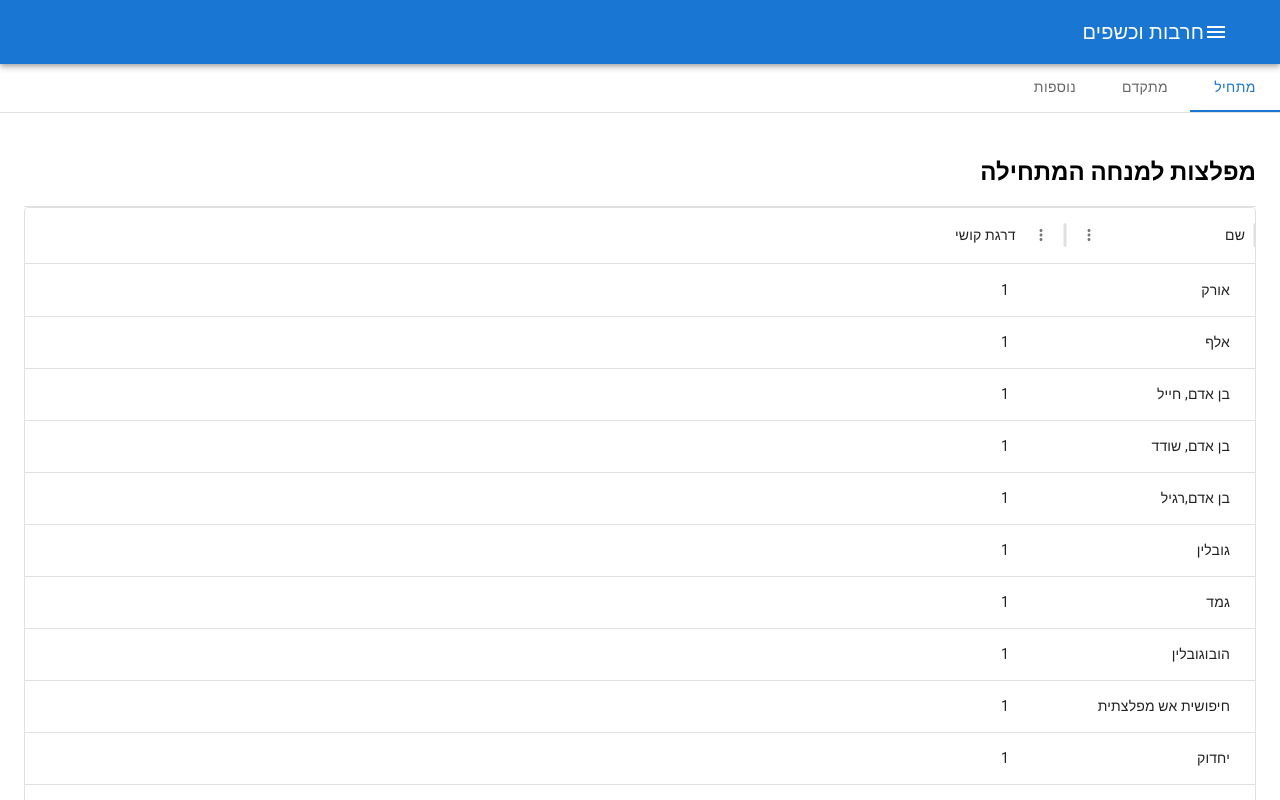
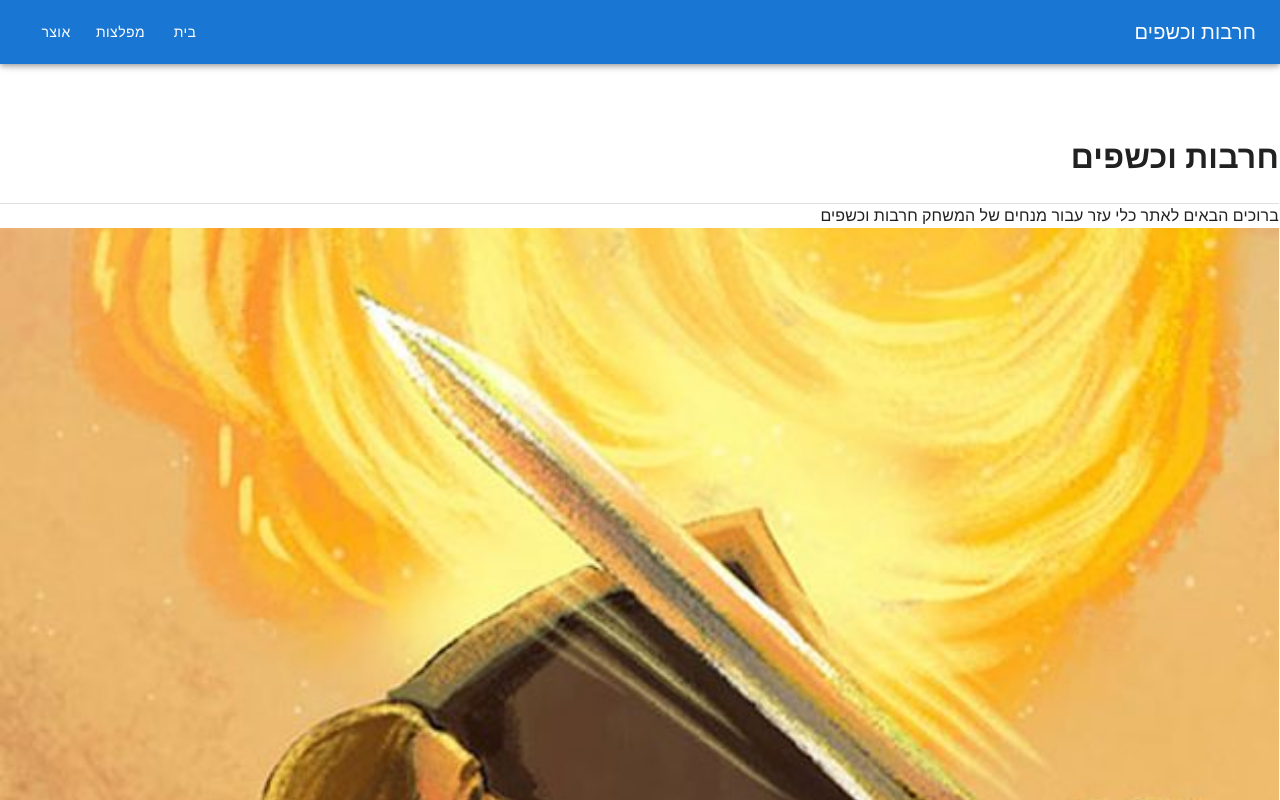
Before and after one commit to itaiag/swordsAndWizardry, a React (Create React App) app: page / in a window 1280 px wide. Shown: the top 800 px of the page. Built offline with nearby package versions, Linux system fonts and the light colour scheme.

Commit message:
Added drawer and home screen

```diff
--- a/public/index.html
+++ b/public/index.html
@@ -26,7 +26,7 @@
     -->
     <title>חרבות וכשפים - כלי עזר</title>
   </head>
-  <body>
+  <body dir="rtl">
     <noscript>You need to enable JavaScript to run this app.</noscript>
     <div id="root"></div>
     <!--
--- a/src/Components/App/App.tsx
+++ b/src/Components/App/App.tsx
@@ -1,22 +1,21 @@
 import * as React from 'react';
-import Menu from '../Menu/Menu';
-import MonstersView from '../MonstersView/MonstersView';
-import MonsterView from '../MonsterView/MonsterView';
 import TabbedMonstersView from '../MonstersView/TabbedMonstersView';
-import ButtonAppBar from '../ButtonAppBar/ButtonAppBar';
 import TreasureView from '../TreasureView/TreasureView';
 import { BrowserRouter as Router, Route, Routes } from 'react-router-dom';
-
+import MainAppBar from '../MainAppBar/MainAppBar';
+import HomeView from '../HomeView/HomeView';
+import MonsterView from '../MonsterView/MonsterView';
 
 class App extends React.Component {
     render() {
         return (
             <Router>
                 <div>
-                    <ButtonAppBar />
+                    <MainAppBar />
                     <Routes>
-                        <Route path="/" element={<TabbedMonstersView />} />
-                        <Route path="/monster" element={<MonsterView />} />
+                        <Route path="/" element={<HomeView />} />
+                        <Route path="/monsters" element={<TabbedMonstersView />} />
+                        <Route path="/monster" element={<MonsterView/>} />
                         <Route path="/treasure" element={<TreasureView />} />
                     </Routes>
                 </div>
--- /dev/null
+++ b/src/Components/HomeView/HomeView.tsx
@@ -0,0 +1,20 @@
+import Divider from '@mui/material/Divider';
+import { Typography } from '@mui/material';
+// import backgroundImage from '../../assets/imgs'; // Adjust the path as necessary
+
+const HomeView: React.FC = () => {
+    return (
+      <div style={{ marginRight: '1px' }}>
+        <h1>חרבות וכשפים</h1>
+        <Divider />
+         <Typography>
+              ברוכים הבאים לאתר כלי עזר עבור מנחים של המשחק חרבות וכשפים
+        </Typography>
+        <img className='responsiveImage' src={`${process.env.PUBLIC_URL}/images/home.jpg`} alt="Home Background" />
+        {/* <img src={backgroundImage} alt="Home Background" /> */}
+      </div>
+
+    );
+  };
+
+  export default HomeView;
--- /dev/null
+++ b/src/Components/MainAppBar/MainAppBar.tsx
@@ -0,0 +1,136 @@
+import * as React from 'react';
+import AppBar from '@mui/material/AppBar';
+import Box from '@mui/material/Box';
+import CssBaseline from '@mui/material/CssBaseline';
+import Divider from '@mui/material/Divider';
+import Drawer from '@mui/material/Drawer';
+import IconButton from '@mui/material/IconButton';
+import List from '@mui/material/List';
+import ListItem from '@mui/material/ListItem';
+import ListItemButton from '@mui/material/ListItemButton';
+import ListItemText from '@mui/material/ListItemText';
+import MenuIcon from '@mui/icons-material/Menu';
+import Toolbar from '@mui/material/Toolbar';
+import Typography from '@mui/material/Typography';
+import Button from '@mui/material/Button';
+import { Link } from 'react-router-dom';
+import { useNavigate } from 'react-router-dom';
+import TabbedMonstersView from '../MonstersView/TabbedMonstersView';
+import TreasureView from '../TreasureView/TreasureView';
+
+import { BrowserRouter as Router, Route, Routes } from 'react-router-dom';
+
+interface Props {
+    /**
+     * Injected by the documentation to work in an iframe.
+     * You won't need it on your project.
+     */
+    window?: () => Window;
+}
+
+const drawerWidth = 240;
+const navItems = ['בית', 'מפלצות', 'אוצר'];
+
+export default function DrawerAppBar(props: Props) {
+    const { window } = props;
+    const [mobileOpen, setMobileOpen] = React.useState(false);
+    const navigate = useNavigate();
+
+    const handleDrawerToggle = () => {
+        setMobileOpen((prevState) => !prevState);
+    };
+
+    const handleMenuItemClick = (path: any) => {
+        console.log(path.item);
+        switch (path.item) {
+            case 'בית':
+                navigate('/');
+                break;
+            case 'מפלצות':
+                navigate('/monsters');
+                break;
+            case 'אוצר':
+                navigate('/treasure');
+                break;
+            default:
+                break;
+        }
+        // navigate(path);
+    };
+
+
+    const drawer = (
+        <Box onClick={handleDrawerToggle} sx={{ textAlign: 'center' }}>
+            <Typography variant="h6" sx={{ my: 2 }}>
+                חרבות וכשפים
+            </Typography>
+            <Divider />
+            <List>
+                {navItems.map((item) => (
+                    <ListItem key={item} disablePadding>
+                        <ListItemButton sx={{ textAlign: 'center' }} onClick={() => handleMenuItemClick({ item })}>
+                            <ListItemText primary={item} />
+                        </ListItemButton>
+                    </ListItem>
+                ))}
+            </List>
+        </Box>
+    );
+
+    const container = window !== undefined ? () => window().document.body : undefined;
+
+    return (
+        <Box sx={{ display: 'flex' }}>
+            <CssBaseline />
+            <AppBar component="nav">
+                <Toolbar>
+                    <IconButton
+                        color="inherit"
+                        aria-label="open drawer"
+                        edge="start"
+                        onClick={handleDrawerToggle}
+                        sx={{ mr: 2, display: { sm: 'none' } }}
+                    >
+                        <MenuIcon />
+                    </IconButton>
+                    <Typography
+                        variant="h6"
+                        component="div"
+                        sx={{ flexGrow: 1, display: { xs: 'none', sm: 'block' } }}
+                    >
+                        חרבות וכשפים
+                    </Typography>
+                    <Box sx={{ display: { xs: 'none', sm: 'block' } }}>
+                        {navItems.map((item) => (
+                            <Button key={item} sx={{ color: '#fff' }} onClick={() => handleMenuItemClick({ item })} >
+                                {item}
+                            </Button>
+                        ))}
+                    </Box>
+                </Toolbar>
+            </AppBar>
+            <nav>
+                <Drawer
+                    container={container}
+                    variant="temporary"
+                    open={mobileOpen}
+                    onClose={handleDrawerToggle}
+                    ModalProps={{
+                        keepMounted: true, // Better open performance on mobile.
+                    }}
+                    sx={{
+                        display: { xs: 'block', sm: 'none' },
+                        '& .MuiDrawer-paper': { boxSizing: 'border-box', width: drawerWidth },
+                    }}
+                >
+                    {drawer}
+                </Drawer>
+            </nav>
+            <Box component="main" sx={{ p: 3 }}>
+                <Toolbar />
+                {/* <Typography>
+                </Typography> */}
+            </Box>
+        </Box>
+    );
+}
--- a/src/Components/MonstersView/TabbedMonstersView.tsx
+++ b/src/Components/MonstersView/TabbedMonstersView.tsx
@@ -3,7 +3,6 @@ import Tabs from '@mui/material/Tabs';
 import Tab from '@mui/material/Tab';
 import Box from '@mui/material/Box';
 import MonsterGrid from '../MonstersGrid/MonstersGrid';
-import MonstersView from './MonstersView';
 import { Divider } from '@mui/material';
 
 interface TabPanelProps {
--- a/src/index.css
+++ b/src/index.css
@@ -11,3 +11,17 @@ code {
   font-family: source-code-pro, Menlo, Monaco, Consolas, 'Courier New',
     monospace;
 }
+
+.responsiveImage {
+  width: 100%; /* Make the image fill the container */
+  height: auto; /* Maintain aspect ratio */
+  object-fit: cover; /* Cover the container, you can use 'contain' if you don't want to crop the image */
+}
+
+@media (max-width: 768px) { /* Adjust this value based on your needs */
+  .responsiveImage {
+    /* Adjustments for mobile view */
+    width: 100%; /* Example adjustment */
+    height: auto; /* Adjust if necessary */
+  }
+}
```
Also changed, not shown: public/images/home-background.jpg (added), public/images/home.jpg (added).
